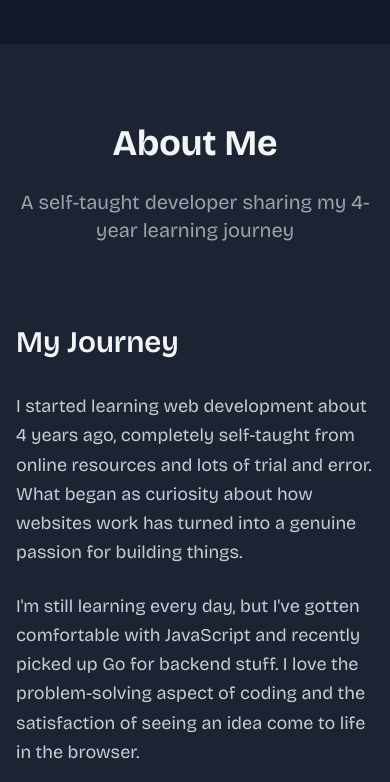
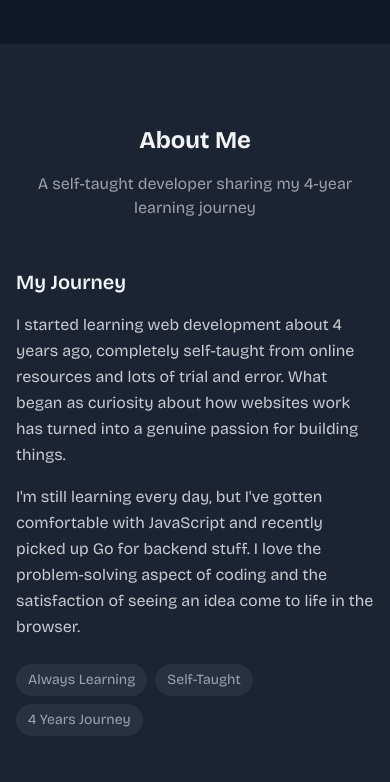
Before and after one commit to YoruAkio/AkioPortfolio, a Next.js app: page / in a window 390 px wide. Shown: the part 800-1582 px from the top of the page. Built offline with nearby package versions, Linux system fonts and the light colour scheme.

Commit message:
feat: update About component styles for improved readability and layout

```diff
--- a/src/components/About.js
+++ b/src/components/About.js
@@ -2,40 +2,40 @@ export default function About() {
   return (
     <section id="about" className="py-20 bg-secondary/30">
       <div className="max-w-6xl mx-auto px-4 sm:px-6 lg:px-8">
-        <div className="text-center mb-20">
-          <h2 className="text-4xl sm:text-5xl lg:text-6xl font-bold text-foreground mb-6">
+        <div className="text-center mb-12 sm:mb-20">
+          <h2 className="text-2xl sm:text-5xl lg:text-6xl font-bold text-foreground mb-4 sm:mb-6">
             About Me
           </h2>
-          <p className="text-foreground/60 text-xl lg:text-2xl max-w-3xl mx-auto">
+          <p className="text-foreground/60 text-base sm:text-xl lg:text-2xl max-w-3xl mx-auto">
             A self-taught developer sharing my 4-year learning journey
           </p>
         </div>
 
         <div className="grid md:grid-cols-2 gap-12 items-center">
           <div>
-            <h3 className="text-3xl lg:text-4xl font-semibold text-foreground mb-8">
+            <h3 className="text-xl sm:text-3xl lg:text-4xl font-semibold text-foreground mb-4 sm:mb-8">
               My Journey
             </h3>
-            <p className="text-foreground/80 mb-6 text-lg lg:text-xl leading-relaxed">
+            <p className="text-foreground/80 mb-4 sm:mb-6 text-base sm:text-lg lg:text-xl leading-relaxed">
               I started learning web development about 4 years ago, completely
               self-taught from online resources and lots of trial and error.
               What began as curiosity about how websites work has turned into a
               genuine passion for building things.
             </p>
-            <p className="text-foreground/80 mb-8 text-lg lg:text-xl leading-relaxed">
+            <p className="text-foreground/80 mb-6 sm:mb-8 text-base sm:text-lg lg:text-xl leading-relaxed">
               I'm still learning every day, but I've gotten comfortable with
               JavaScript and recently picked up Go for backend stuff. I love the
               problem-solving aspect of coding and the satisfaction of seeing an
               idea come to life in the browser.
             </p>
             <div className="flex flex-wrap gap-2">
-              <span className="px-4 py-2 bg-primary/10 text-primary rounded-full text-base lg:text-lg">
+              <span className="px-3 py-1.5 sm:px-4 sm:py-2 bg-primary/10 text-primary rounded-full text-sm sm:text-base lg:text-lg">
                 Always Learning
               </span>
-              <span className="px-4 py-2 bg-primary/10 text-primary rounded-full text-base lg:text-lg">
+              <span className="px-3 py-1.5 sm:px-4 sm:py-2 bg-primary/10 text-primary rounded-full text-sm sm:text-base lg:text-lg">
                 Self-Taught
               </span>
-              <span className="px-4 py-2 bg-primary/10 text-primary rounded-full text-base lg:text-lg">
+              <span className="px-3 py-1.5 sm:px-4 sm:py-2 bg-primary/10 text-primary rounded-full text-sm sm:text-base lg:text-lg">
                 4 Years Journey
               </span>
             </div>
```
